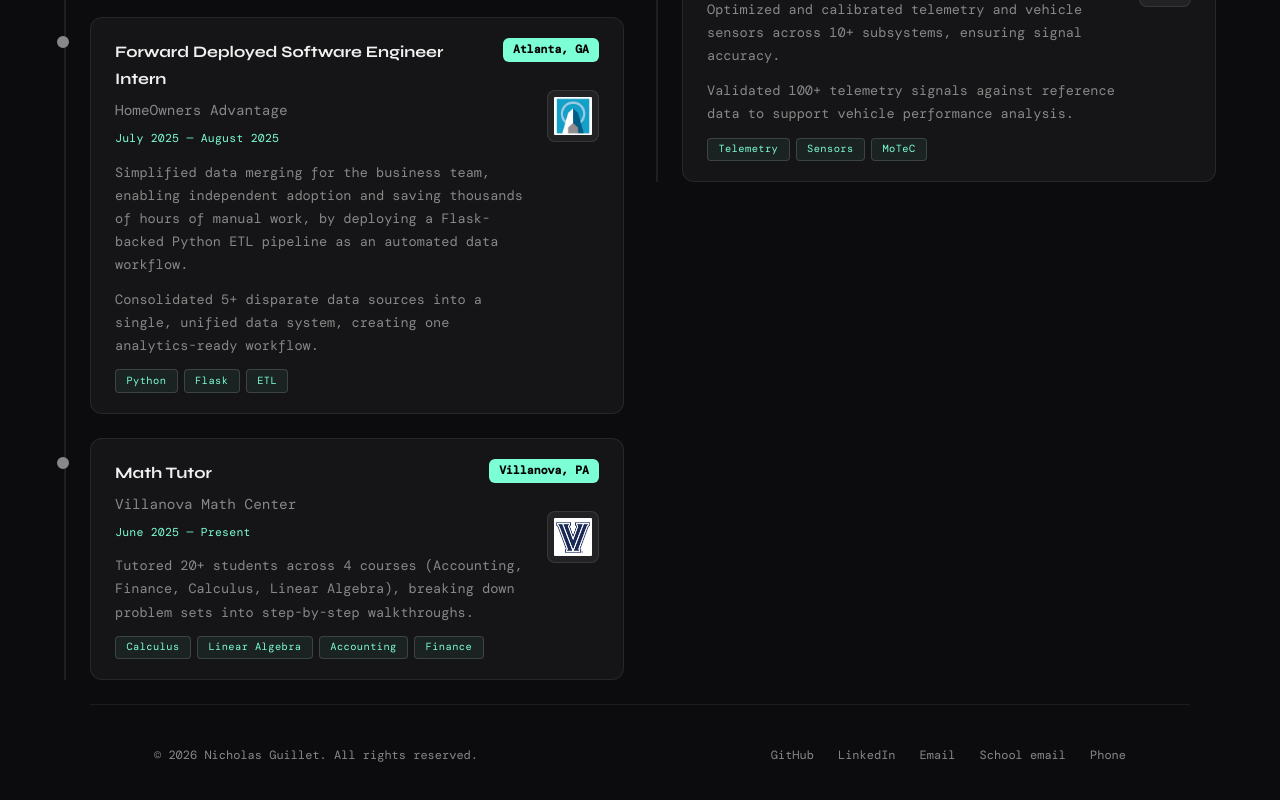
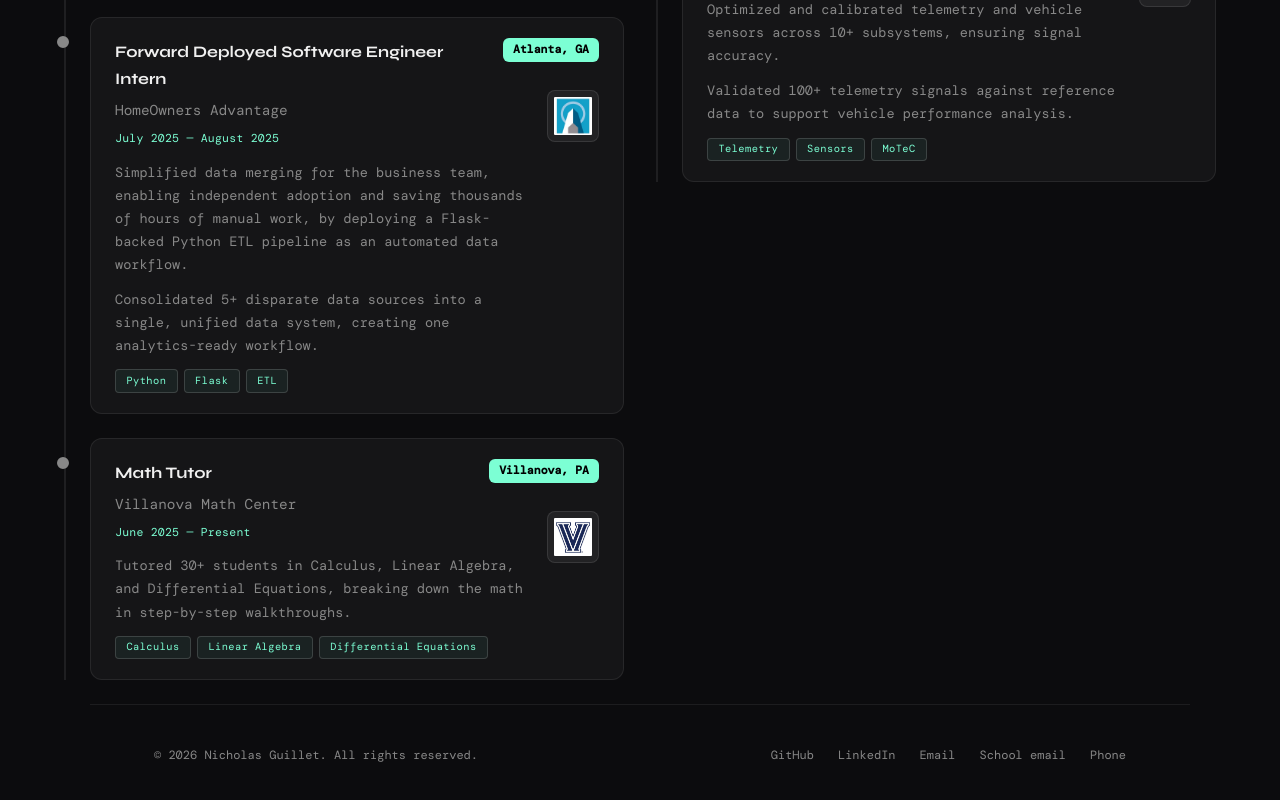
Before and after one commit to nguillet23/GuilletPersonalWebsite, a React (Vite) app: page /GuilletPersonalWebsite/experience in a window 1280 px wide. Shown: the part 993-1793 px from the top of the page. Built offline with nearby package versions, Linux system fonts and the light colour scheme.

Commit message:
content: update resume PDF and Math Tutor entry to match

```diff
--- a/src/data/experience.ts
+++ b/src/data/experience.ts
@@ -48,8 +48,8 @@ export const experience: TimelineItem[] = [
     location: "Villanova, PA",
     date: "June 2025 — Present",
     bullets: [
-      "Tutored 20+ students across 4 courses (Accounting, Finance, Calculus, Linear Algebra), breaking down problem sets into step-by-step walkthroughs.",
+      "Tutored 30+ students in Calculus, Linear Algebra, and Differential Equations, breaking down the math in step-by-step walkthroughs.",
     ],
-    tags: ["Calculus", "Linear Algebra", "Accounting", "Finance"],
+    tags: ["Calculus", "Linear Algebra", "Differential Equations"],
   },
 ];
```
Also changed, not shown: 1 other file (tests, documents, lock files or other folders).
